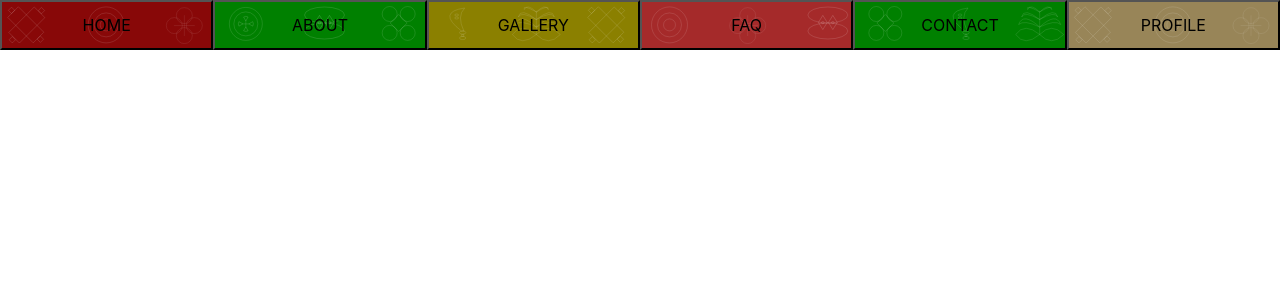
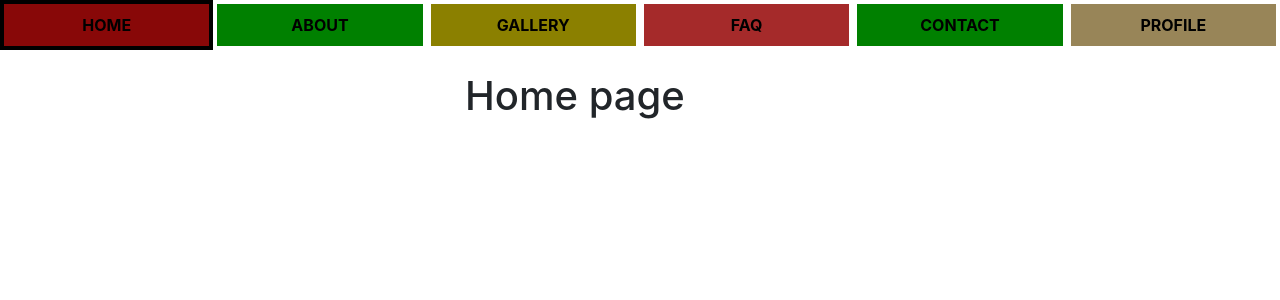
Before and after one commit to Kofi532/africann, a Django app: page / in a window 1280 px wide. Shown: the top 300 px of the page. Run offline with Django 4.2, Linux system fonts and the light colour scheme; some libraries are stand-ins or nearby versions.

Commit message:
Add files via upload

```diff
--- /dev/null
+++ b/africaonline/templates/home.html
@@ -0,0 +1,22 @@
+{% extends 'jot.html' %}
+
+
+{% block content %}
+<br>
+<br>
+<br>
+<div class="container">
+    <div class="row">
+      <div class="col-sm">
+
+      </div>
+      <div class="col-sm">
+<h1 id="blockafriq">Home page</h1>
+      </div>
+      <div class="col-sm">
+
+      </div>
+    </div>
+  </div>
+
+{% endblock %}
--- a/africaonline/templates/jot.html
+++ b/africaonline/templates/jot.html
@@ -15,34 +15,54 @@
         }
         #konva-container {
             position: absolute;
+            /* z-index: 2; */
         }
         #button-container {
             position: absolute;
         }
+    button{
+      border: 4px solid white;
+    }
+    button:hover {
+      background-color: blue; /* New background color on hover */
+      color: white; /* New text color on hover */
+    }
+    /* main{
+      z-index: 1;
+    } */
+    .navigation button.active {
+      border: 4px solid black;
+      /* You can also style other properties like background color, border, etc., as needed */
+    }
     </style>
   </head>
   <body>
     <div id="afriq-container">
     <div id="konva-container"></div>
-          <div id="button-container">
-            <button style="height: 30px;" id="myButtonHome">HOME</button>
-            <button style="width: 80px; height: 30px;" id="myButtonAbout">ABOUT</button>
-            <button style="width: 80px; height: 30px;" id="myButtonGallery">GALLERY</button>
-            <button style="width: 80px; height: 30px;" id="myButtonFAQ">FAQ</button>
-            <button style="width: 80px; height: 30px;" id="myButtonContact">CONTACT</button>
-            <button style="width: 80px; height: 30px;" id="myButtonProfile">PROFILE</button>
+          <div class="navigation" id="button-container">
+            <a href="/"><button style=" height: 30px;" id="myButtonHome" class="{% if request.path == '/' %}active{% endif %}"><b>HOME</b></button></a>
+            <a href="/about/"><button style="width: 80px; height: 30px;" id="myButtonAbout" class="{% if request.path == '/about/' %}active{% endif %}"><b>ABOUT</b></button></a>
+            <a href="/gallery/"><button class="{% if request.path == '/gallery/' %}active{% endif %}" style="width: 80px; height: 30px;" id="myButtonGallery"><b>GALLERY</b></button></a>
+            <a href="/faq/"><button class="{% if request.path == '/faq/' %}active{% endif %}" style="width: 80px; height: 30px;" id="myButtonFAQ"><b>FAQ</b></button></a>
+            <a href="/contact/"><button style="width: 80px; height: 30px;" id="myButtonContact" class="{% if request.path == '/contact/' %}active{% endif %}"><b>CONTACT</b></button></a>
+            <a href="/profile/"><button style="width: 80px; height: 30px;" id="myButtonProfile" class="{% if request.path == '/profile/' %}active{% endif %}"><b>PROFILE</b></button></a>
           </div>
 <div id="button-container">
+  <a href="/"></a>
   <button style="width: 80px; height: 30px;" id="myButtonHide"></button>
-  <button id="myDropHome">HOME</button>
-  <button id="myDropAbout">ABOUT</button>
-  <button id="myDropGallery">GALLERY</button>
-  <button id="myDropFaq">FAQ</button>
-  <button id="myDropContact">CONTACT</button>
-  <button id="myDropProfile">PROFILE</button>
+  <a href="/"><button id="myDropHome">HOME</button></a>
+  <a href="/about/"><button id="myDropAbout">ABOUT</button></a>
+  <a href="/gallery/"><button id="myDropGallery">GALLERY</button></a>
+  <a href="/faq/"><button id="myDropFaq">FAQ</button></a>
+  <a href="/contact/"><button id="myDropContact">CONTACT</button></a>
+  <a href="/profile/"><button id="myDropProfile">PROFILE</button></a>
+
 
 </div>
   </div>
+  <main id="workafriq">
+    {% block content %}{% endblock %}
+  </main>
   </body>
 
     <script>
@@ -182,6 +202,8 @@
 drop_profile.style.display = 'none';
 drop_home.style.display = 'none';
 
+var workafriq = document.getElementById('workafriq');
+
 const shapes = [];
 
 if (window.innerWidth < 980) {
@@ -192,6 +214,8 @@
     button_hide.addEventListener("click", function() {
       if (isTaskDone) {
         // Undo Task
+        workafriq.style.display = 'block';
+
         isTaskDone = false;
         stage.height(50);
         drop_about.style.display = 'none';
@@ -202,6 +226,8 @@
         drop_home.style.display = 'none';
       } else {
         // Do Task
+        workafriq.style.display = 'none';
+
         isTaskDone = true;
         stage.height(230);
         drop_home.style.display = 'block';
@@ -296,10 +322,11 @@
     x: 0+navBar_1.width()/2+navBar_1.x(),
     y: -10,
     rotation:45,
-    // visible: false,
+    visible: false,
     draggable: true,
     scaleX:0.3,
     scaleY:0.3,
+    // visibility: false,
 
   });
   //vertical shape
@@ -2790,6 +2817,7 @@
 
 //   layer.add(a_a_a_abusua);
 
+// animationstart
       // Initial opacity and direction
       let opacity = 0;
       let opacityDirection = 1; // 1 for increasing, -1 for decreasing
@@ -2797,7 +2825,7 @@
       // Function to animate opacity
       function animateOpacity() {
         // Increment or decrement opacity
-        opacity += opacityDirection * 0.001;
+        opacity += opacityDirection * 0.005;
 
         // Change direction if opacity reaches 0 or 1
         if (opacity >= 1 || opacity <= 0) {
@@ -2821,6 +2849,12 @@
       animateOpacity();
 
 
+
+
+
+
+
+      // animationend
       // function hideShapesWithinWidth() {
       //   shapes.forEach((shape) => {
       //     const shapeX = shape.x();
--- a/africaonline/views.py
+++ b/africaonline/views.py
@@ -4,4 +4,19 @@
 
 
 def afriq(request):
-    return render(request, 'jot.html', {})
+    return render(request, 'home.html', {})
+
+def afriq1(request):
+    return render(request, 'about.html', {})
+
+def afriq2(request):
+    return render(request, 'gallery.html', {})
+
+def afriq3(request):
+    return render(request, 'faq.html', {})
+
+def afriq4(request):
+    return render(request, 'contact.html', {})
+
+def afriq5(request):
+    return render(request, 'profile.html', {})
```
Also changed, not shown: africaonline/templates/about.html (added, +22 -0 lines), africaonline/templates/contact.html (added, +22 -0 lines), africaonline/templates/faq.html (added, +22 -0 lines), africaonline/templates/gallery.html (added, +22 -0 lines), africaonline/templates/profile.html (added, +22 -0 lines).
